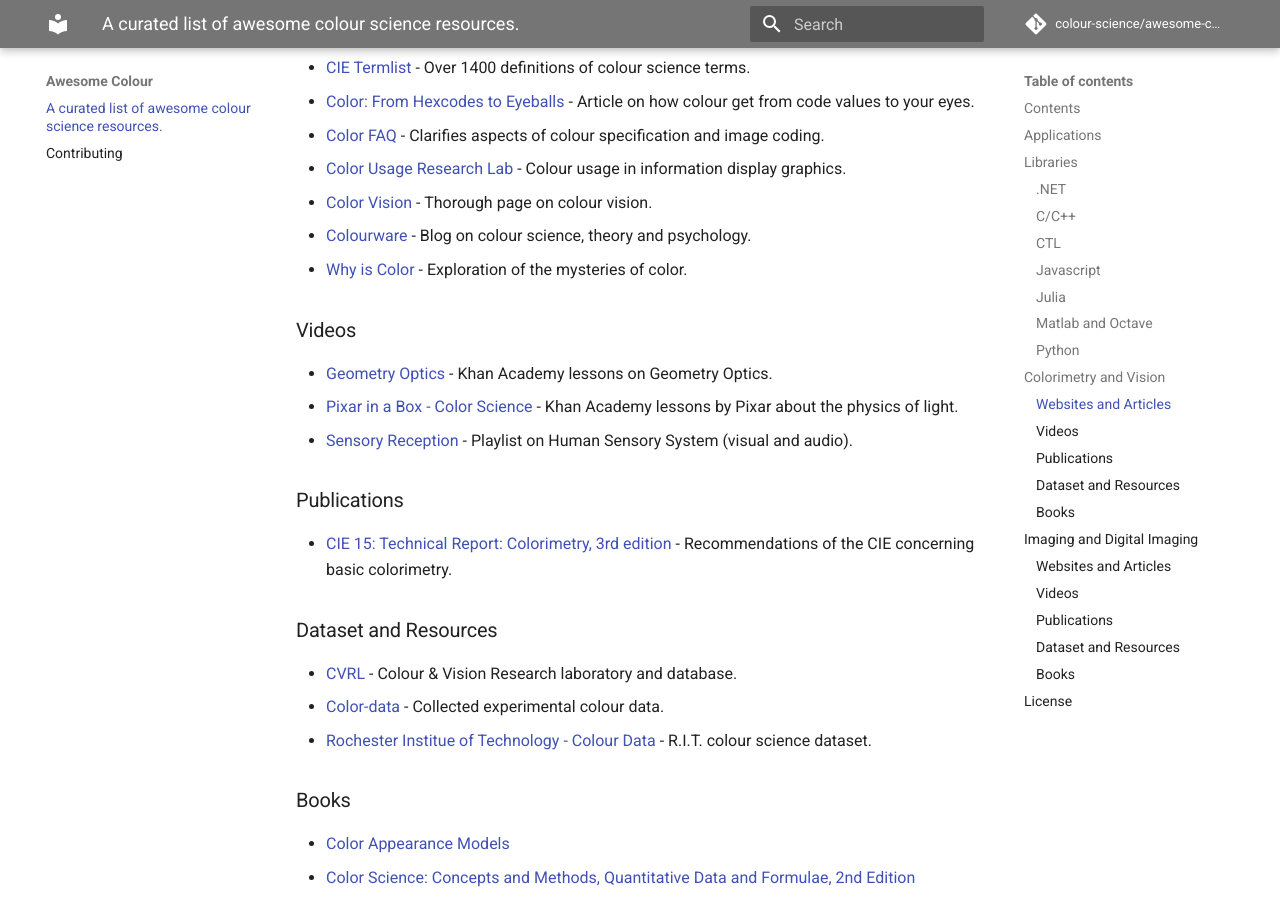
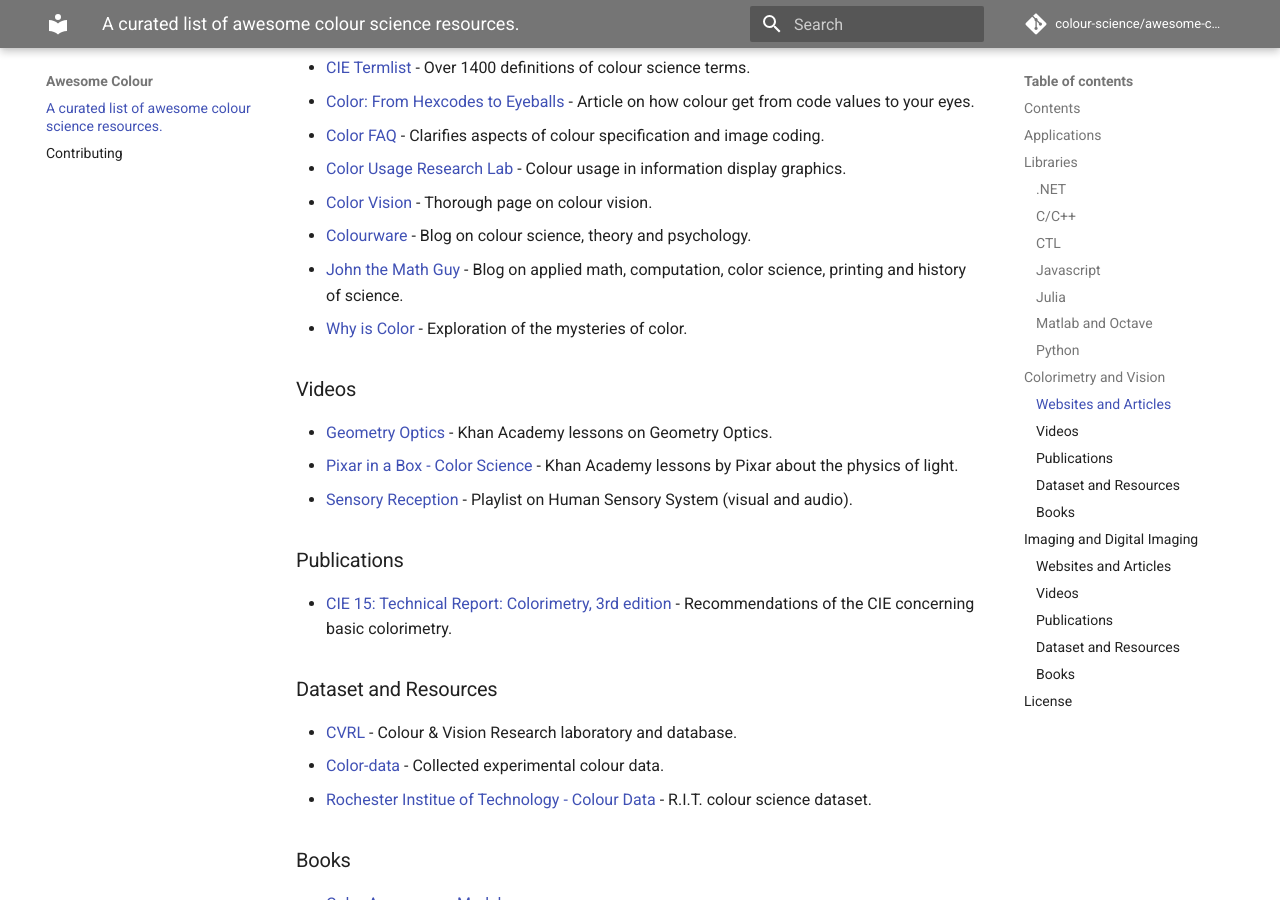
Before and after one commit to colour-science/awesome-colour, an MkDocs documentation site: the page built from docs/index.md, in a window 1280 px wide and 900 px high, scrolled down 2675 px. Built offline with MkDocs 1.6.1 and Material for MkDocs 9.7.7, drawn with Linux system fonts in a browser that asks for light colours; comment, search, counter and statistics services are not loaded; old or Windows-style settings are respelled for this version of MkDocs.

Commit message:
Add "John the Math Guy".

```diff
--- a/docs/index.md
+++ b/docs/index.md
@@ -97,6 +97,7 @@
 - [Color Usage Research Lab](https://colorusage.arc.nasa.gov/) - Colour usage in information display graphics.
 - [Color Vision](http://www.handprint.com/LS/CVS/color.html) - Thorough page on colour vision.
 - [Colourware](http://colourware.org/tag/colour/) - Blog on colour science, theory and psychology.
+- [John the Math Guy](http://johnthemathguy.blogspot.co.nz/) - Blog on applied math, computation, color science, printing and history of science.
 - [Why is Color](http://www.rit-mcsl.org/fairchild/WhyIsColor/) - Exploration of the mysteries of color.
 
 
```
Also changed, not shown: readme.md (+1 -0 lines).
